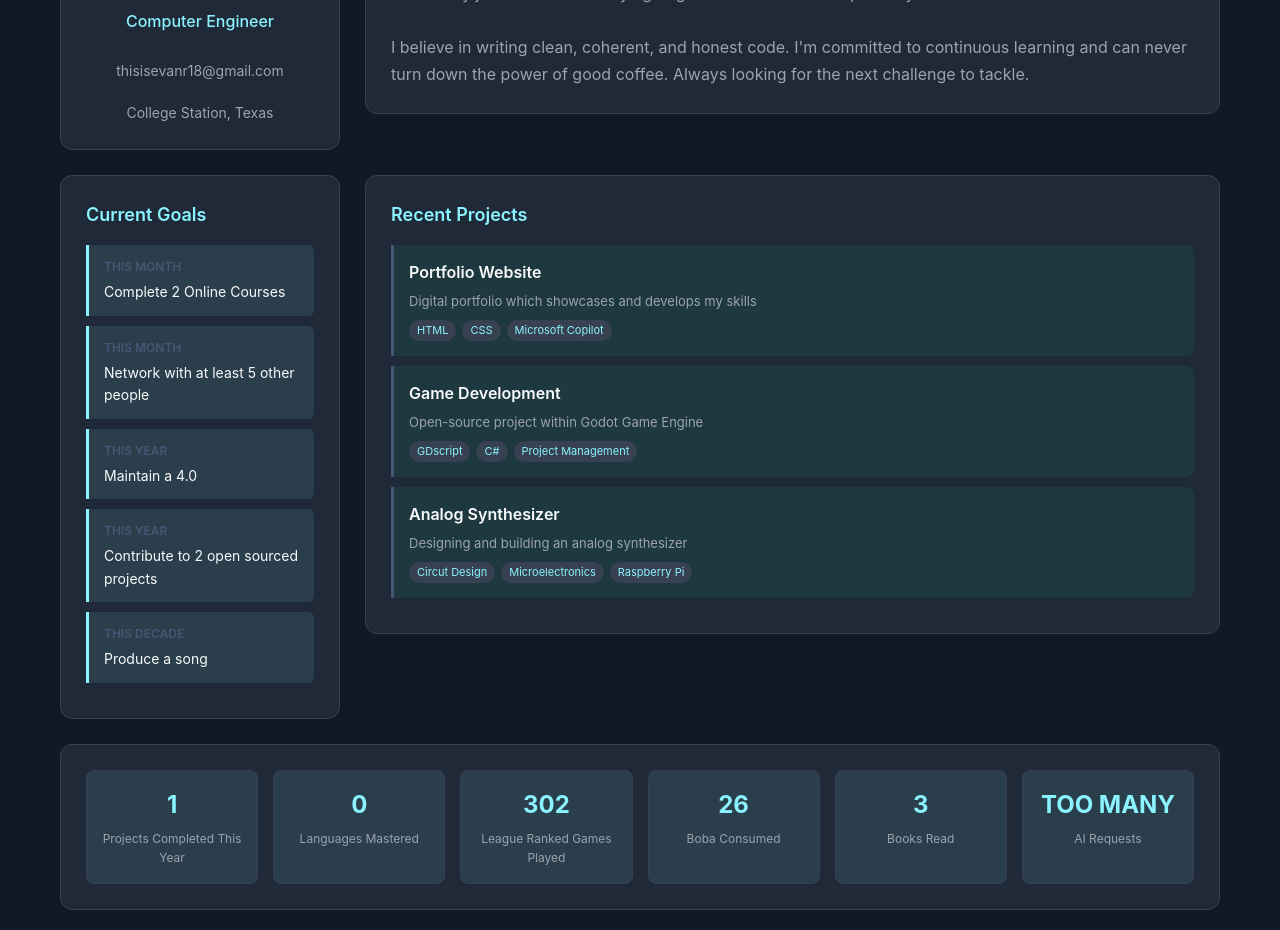
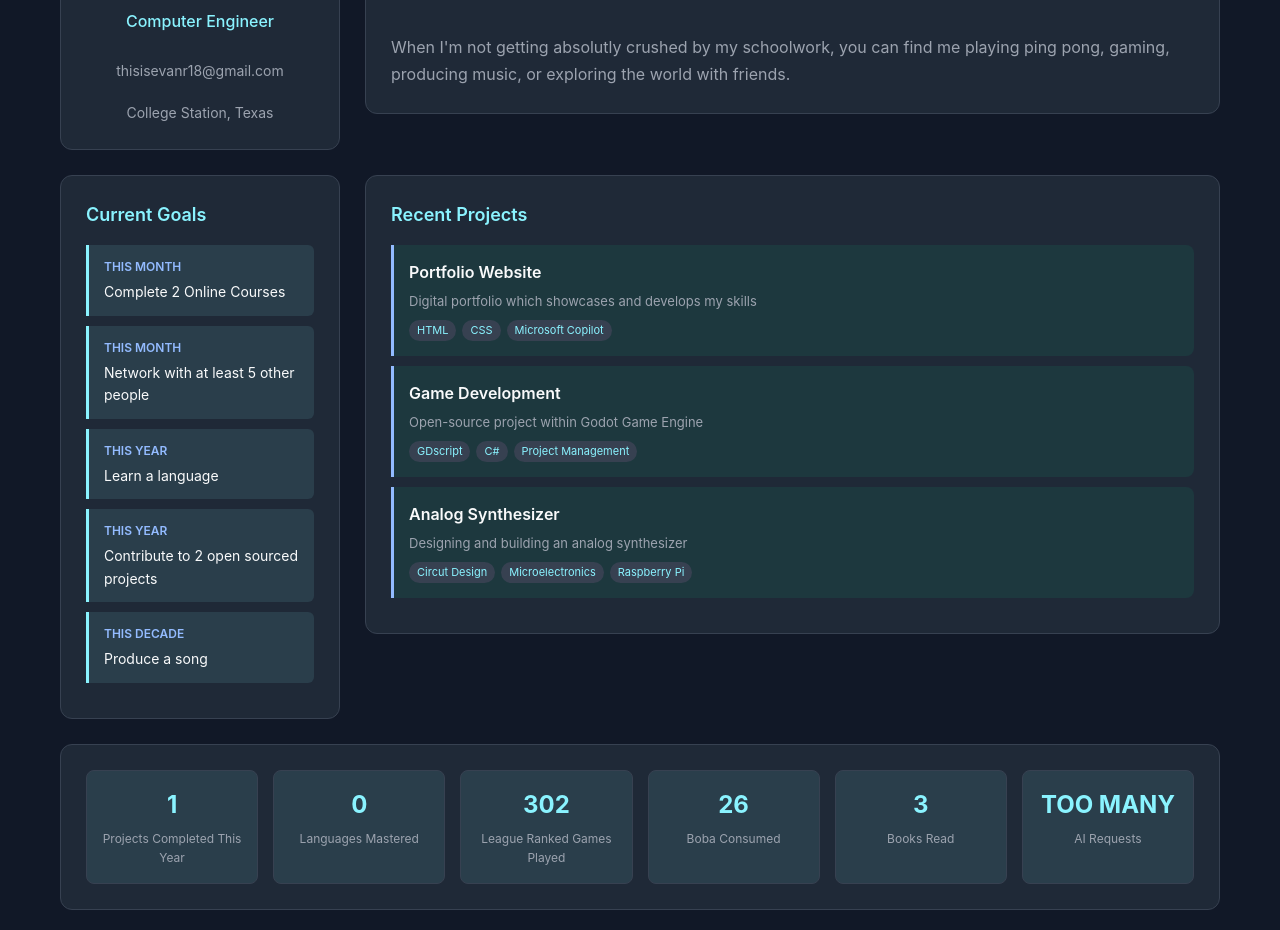
Before and after one commit to evenrushed/evenrushed.github.io, a plain HTML site: page index.html in a window 1280 px wide. Shown: the part 345-1275 px from the top of the page. Drawn offline with Linux system fonts and the light colour scheme.

Commit message:
Update index.html

```diff
--- a/index.html
+++ b/index.html
@@ -9,7 +9,7 @@
             /* Custom Color Scheme */
             --primary: #1f2937;     /* dGray */
             --secondary: #374151;   /* mGray */
-            --accent-over: #465775; /* dblue */
+            --accent-over: #93BBFF; /* dblue */
             --accent-cyan: #8AF3FF;  /* cyan */
             --background: #111827;   /* back */
             --snow-white: #F7F0F0;   /* white */
@@ -458,10 +458,9 @@
             <div class="card about-card">
                 <h3>About Me</h3>
                 <p class="about-text">
-                    Essentially just a vibe-coder trying to go down the hardware pathway.
+                    Hi! I'm Evan.
                     <br><br>
-                    I believe in writing clean, coherent, and honest code. I'm committed to continuous learning and can never turn down the power of good coffee.
-                    Always looking for the next challenge to tackle.
+                    When I'm not getting absolutly crushed by my schoolwork, you can find me playing ping pong, gaming, producing music, or exploring the world with friends.
                 </p>
             </div>
 
@@ -481,7 +480,7 @@
 
                 <div class="goal-item">
                     <div class="goal-category">This Year</div>
-                    <div class="goal-text">Maintain a 4.0</div>
+                    <div class="goal-text">Learn a language</div>
                 </div>
 
                 <div class="goal-item">
```
